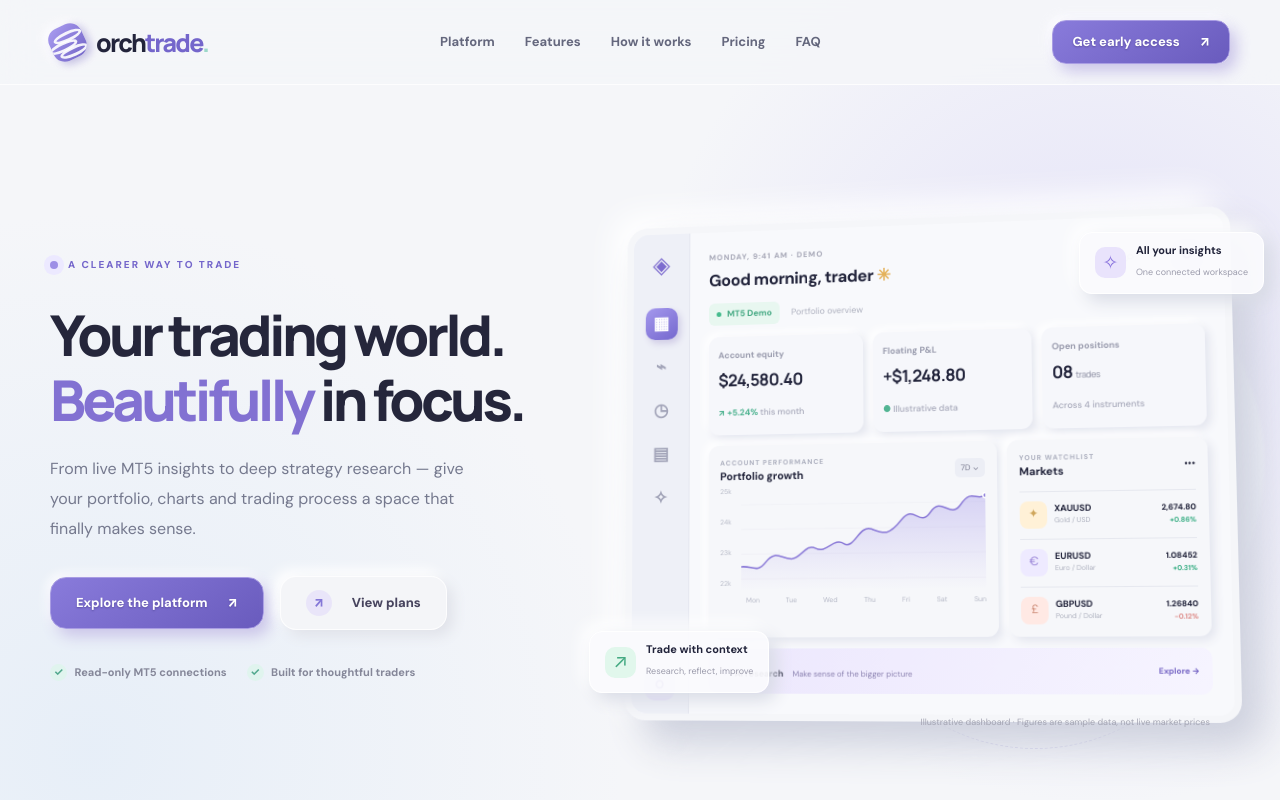
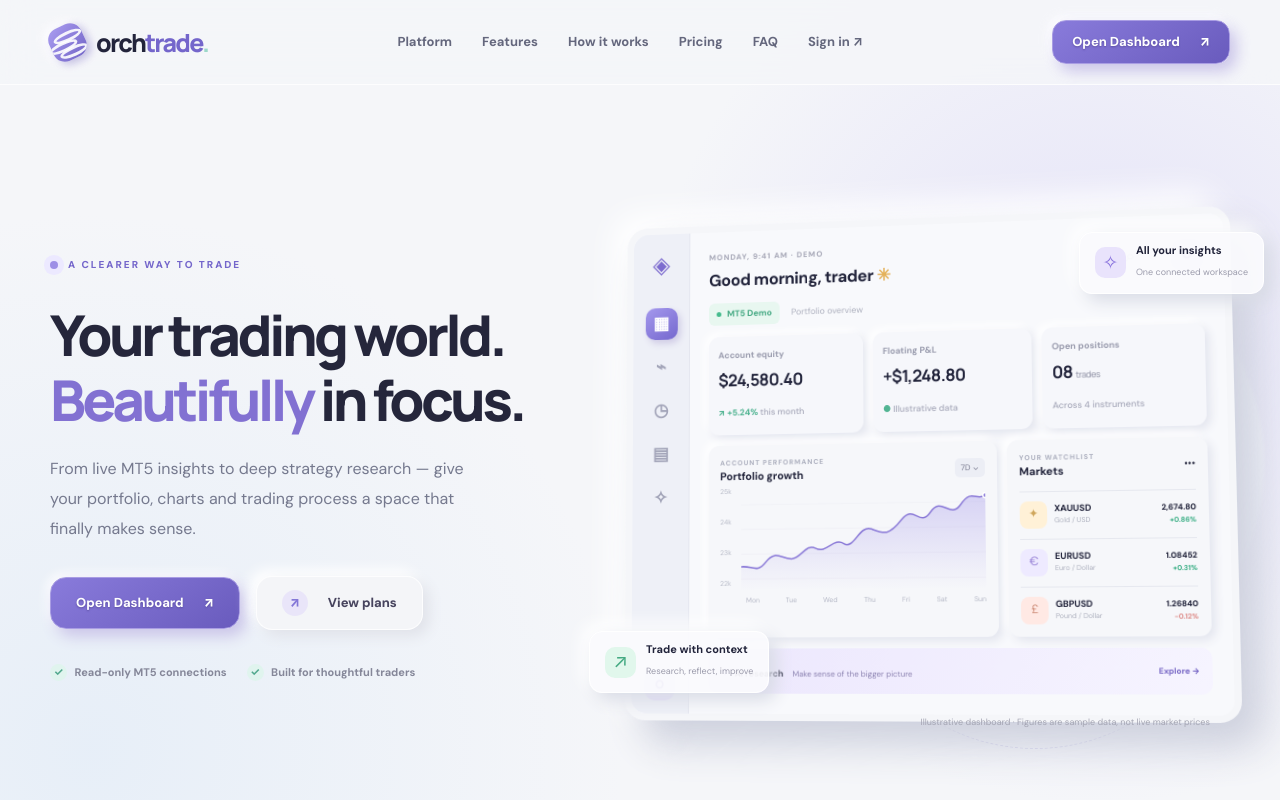
Before and after one commit to thedeveloperyug/Orchtrade-web, a plain HTML site: page index.html in a window 1280 px wide. Shown: the top 800 px of the page. Drawn offline with Linux system fonts and the light colour scheme.

Commit message:
feat: add sign-in and dashboard links for app.orchtrade.com

```diff
--- a/index.html
+++ b/index.html
@@ -27,10 +27,10 @@
         <span>orch<span class="brand-accent">trade</span><span class="brand-dot">.</span></span>
       </a>
       <nav class="main-nav" id="main-nav" aria-label="Main navigation">
-        <a href="#platform">Platform</a><a href="#features">Features</a><a href="#how-it-works">How it works</a><a href="#pricing">Pricing</a><a href="#faq">FAQ</a>
+        <a href="#platform">Platform</a><a href="#features">Features</a><a href="#how-it-works">How it works</a><a href="#pricing">Pricing</a><a href="#faq">FAQ</a><a href="https://app.orchtrade.com/" title="Open the OrchTrade trading dashboard">Sign in ↗</a>
       </nav>
       <div class="nav-actions">
-        <a class="btn btn-small btn-primary desktop-cta" href="#contact">Get early access <span aria-hidden="true">↗</span></a>
+        <a class="btn btn-small btn-primary desktop-cta" href="https://app.orchtrade.com/" title="Open the OrchTrade trading dashboard">Open Dashboard <span aria-hidden="true">↗</span></a>
         <button class="menu-button" type="button" aria-label="Open menu" aria-expanded="false" aria-controls="main-nav"><span></span><span></span><span></span></button>
       </div>
     </div>
@@ -44,7 +44,7 @@
           <h1>Your trading world.<br><em>Beautifully</em> in focus.</h1>
           <p class="hero-lead">From live MT5 insights to deep strategy research — give your portfolio, charts and trading process a space that finally makes sense.</p>
           <div class="hero-actions">
-            <a class="btn btn-primary" href="#platform">Explore the platform <span aria-hidden="true">↗</span></a>
+            <a class="btn btn-primary" href="https://app.orchtrade.com/" title="Open the OrchTrade trading dashboard">Open Dashboard <span aria-hidden="true">↗</span></a>
             <a class="btn btn-soft" href="#pricing"><span class="play-orbit" aria-hidden="true">↗</span> View plans</a>
           </div>
           <div class="hero-footnotes">
@@ -138,7 +138,7 @@
       <div class="section-heading centered"><span class="eyebrow">PLANS THAT GROW WITH YOU</span><h2>Start simple.<br><em>Go deeper when you're ready.</em></h2><p>Every plan starts with the essentials. Add deeper AI-assisted research when you need it.</p></div>
       <div class="billing-switch" role="group" aria-label="Billing period"><button type="button" class="active" data-period="monthly" aria-pressed="true">Monthly</button><button type="button" data-period="annual" aria-pressed="false">Yearly</button></div>
       <div class="pricing-grid">
-        <article class="price-card"><div class="plan-icon">◌</div><h3>Free</h3><p>All the basics, none of the noise.</p><div class="price-line"><strong data-monthly="$0" data-annual="$0">$0</strong><span data-period-label>/ month</span></div><p class="billing-hint" data-annual-note>Core tools, no AI features</p><a href="#contact" class="btn btn-outline">Request access ↗</a><h4>What's included</h4><ul class="plan-list"><li>Live MT5 portfolio monitoring</li><li>Charts, watchlists &amp; positions</li><li>Trade journal &amp; economic calendar</li><li>Historical data &amp; manual backtests</li></ul></article>
+        <article class="price-card"><div class="plan-icon">◌</div><h3>Free</h3><p>All the basics, none of the noise.</p><div class="price-line"><strong data-monthly="$0" data-annual="$0">$0</strong><span data-period-label>/ month</span></div><p class="billing-hint" data-annual-note>Core tools, no AI features</p><a href="https://app.orchtrade.com/" class="btn btn-outline">Open free dashboard ↗</a><h4>What's included</h4><ul class="plan-list"><li>Live MT5 portfolio monitoring</li><li>Charts, watchlists &amp; positions</li><li>Trade journal &amp; economic calendar</li><li>Historical data &amp; manual backtests</li></ul></article>
         <article class="price-card highlighted"><span class="popular-tag">Most balanced</span><div class="plan-icon">✳</div><h3>Pro</h3><p>See the patterns behind your performance.</p><div class="price-line"><strong data-monthly="$12.99" data-annual="$155.88">$12.99</strong><span data-period-label>/ month</span></div><p class="billing-hint" data-annual-note>USD · Checkout coming soon</p><a href="#contact" class="btn btn-primary">Request Pro access ↗</a><h4>Everything in Free, plus</h4><ul class="plan-list"><li>AI Portfolio Analysis</li><li>Account insights and coaching</li><li>Data-backed performance explanations</li><li>Research-oriented summaries</li></ul></article>
         <article class="price-card"><div class="plan-icon">✧</div><h3>Advanced</h3><p>For traders who love to research.</p><div class="price-line"><strong data-monthly="$22.99" data-annual="$275.88">$22.99</strong><span data-period-label>/ month</span></div><p class="billing-hint" data-annual-note>USD · Checkout coming soon</p><a href="#contact" class="btn btn-outline">Request Advanced ↗</a><h4>Everything in Pro, plus</h4><ul class="plan-list"><li>AI Backtesting &amp; Strategy Assistant</li><li>AI Signals (watch-only)</li><li>AI Trade Scan / Setup Analysis</li><li>AI Journal Coach</li></ul></article>
       </div>
@@ -155,5 +155,5 @@
 
     <section class="contact-section" id="contact"><div class="container"><div class="contact-panel"><div class="contact-orb" aria-hidden="true">✧</div><span class="eyebrow">YOUR NEXT CHAPTER</span><h2>See the whole picture.<br><em>Trade your own way.</em></h2><p>A more considered workspace for every decision. Request early access or ask about the product.</p><a class="btn btn-primary" href="mailto:yogesh.pandey@orchstring.com?subject=OrchTrade%20%E2%80%94%20Early%20Access">Request early access <span aria-hidden="true">↗</span></a><small>Opens your email app · No payment required to inquire</small></div></div></section>
   </main>
-  <footer class="footer"><div class="container footer-grid"><div><a class="brand" href="#top"><span class="brand-mark" aria-hidden="true"><span></span><span></span><span></span></span><span>orch<span class="brand-accent">trade</span><span class="brand-dot">.</span></span></a><p>Clarity for every trading decision.</p></div><div><span>Explore</span><a href="#platform">Platform</a><a href="#features">Features</a><a href="#pricing">Pricing</a></div><div><span>Connect</span><a href="mailto:yogesh.pandey@orchstring.com?subject=OrchTrade%20Enquiry">Contact</a><a href="https://github.com/thedeveloperyug/Orchtrade-web" target="_blank" rel="noopener noreferrer">Website GitHub</a></div></div><div class="container footer-bottom"><small>© <span id="year">2026</span> OrchTrade. All rights reserved.</small><small>Read-only monitoring · Trading involves financial risk · Not investment advice</small></div></footer>
+  <footer class="footer"><div class="container footer-grid"><div><a class="brand" href="#top"><span class="brand-mark" aria-hidden="true"><span></span><span></span><span></span></span><span>orch<span class="brand-accent">trade</span><span class="brand-dot">.</span></span></a><p>Clarity for every trading decision.</p></div><div><span>Explore</span><a href="#platform">Platform</a><a href="#features">Features</a><a href="#pricing">Pricing</a><a href="https://app.orchtrade.com/">Open Dashboard ↗</a></div><div><span>Connect</span><a href="mailto:yogesh.pandey@orchstring.com?subject=OrchTrade%20Enquiry">Contact</a><a href="https://github.com/thedeveloperyug/Orchtrade-web" target="_blank" rel="noopener noreferrer">Website GitHub</a></div></div><div class="container footer-bottom"><small>© <span id="year">2026</span> OrchTrade. All rights reserved.</small><small>Read-only monitoring · Trading involves financial risk · Not investment advice</small></div></footer>
 </body></html>
```
Also changed, not shown: 1 other file.
